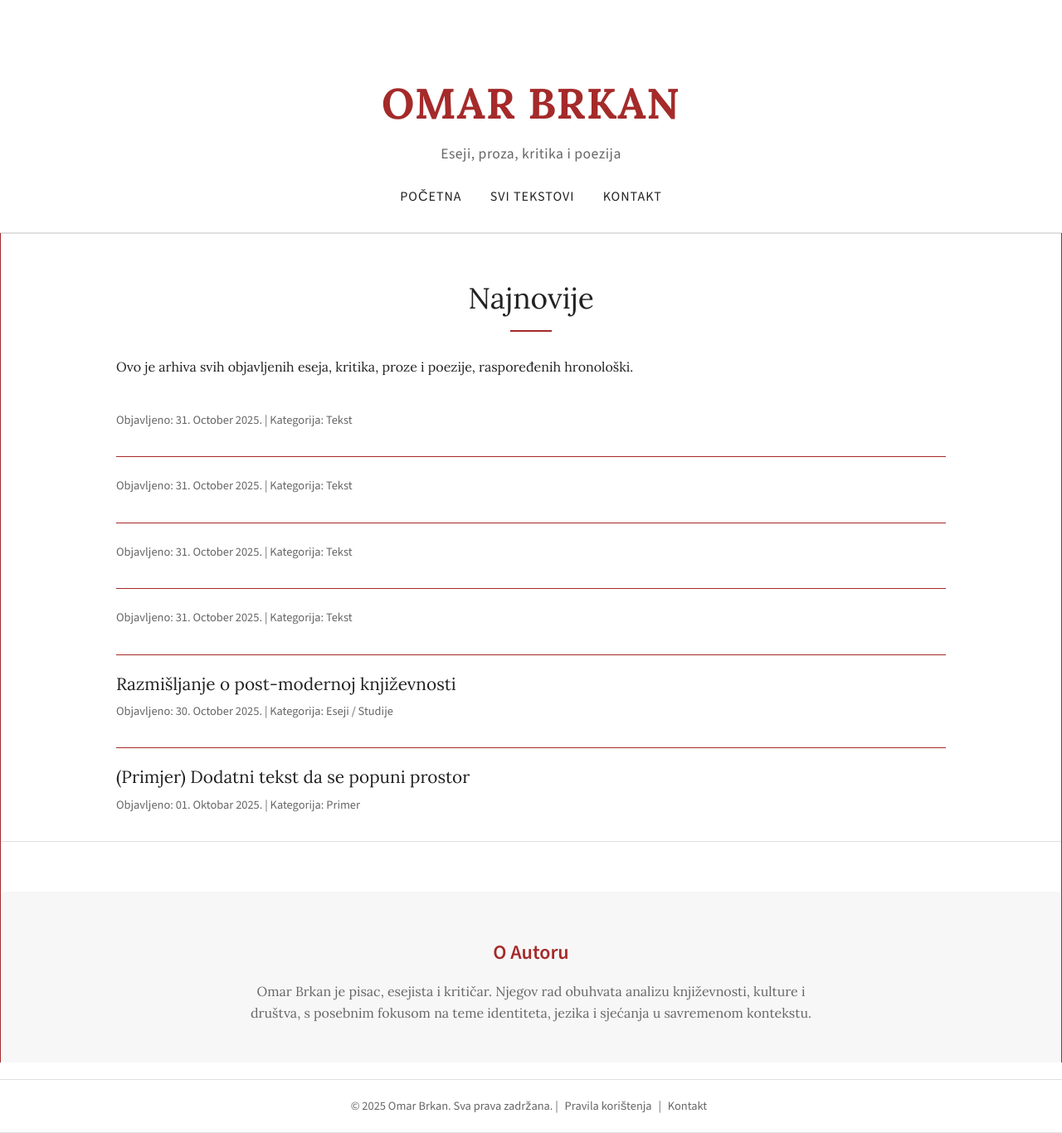
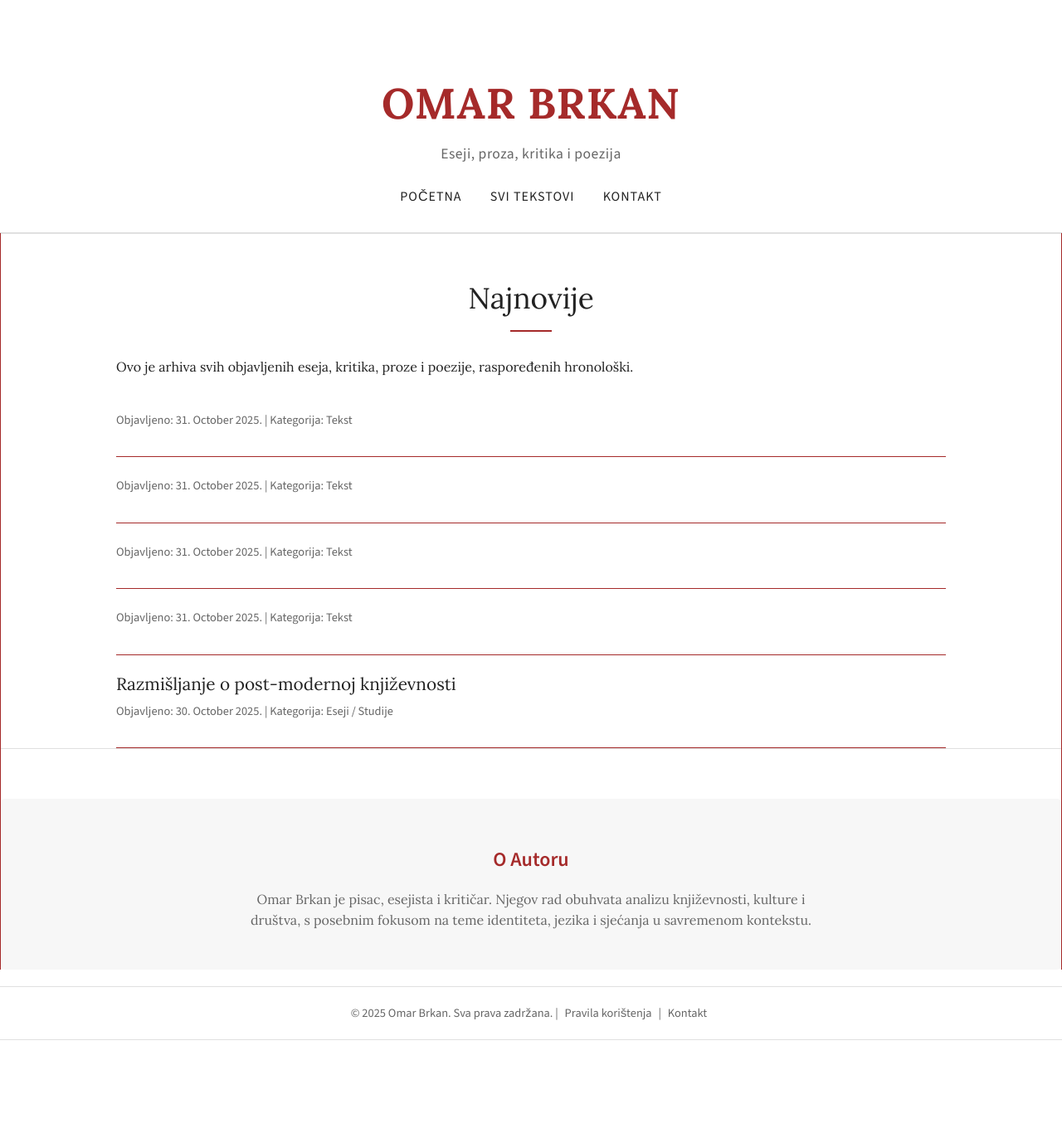
Before and after one commit to omarbrkan/omarbrkan.github.io, a Jekyll site: the page built from tekstovi.html, in a window 1280 px wide. Shown: the whole page at 83% size. Built offline with Jekyll 4.4.1, drawn with Linux system fonts in a browser that asks for light colours; after the commit the page ends 1254 px from its top, so only the background shows below that.

Commit message:
Update tekstovi.html

```diff
--- a/tekstovi.html
+++ b/tekstovi.html
@@ -15,12 +15,7 @@ permalink: /tekstovi
         </p>
     </li>
     {% endfor %}
-    <li style="border-bottom: none;">
-        <a href="#">(Primjer) Dodatni tekst da se popuni prostor</a>
-        <p class="text-meta">
-            Objavljeno: 01. Oktobar 2025. | Kategorija: Primer
-        </p>
-    </li>
+
 </ul>
 
 {% if site.posts.size == 0 %}
```
